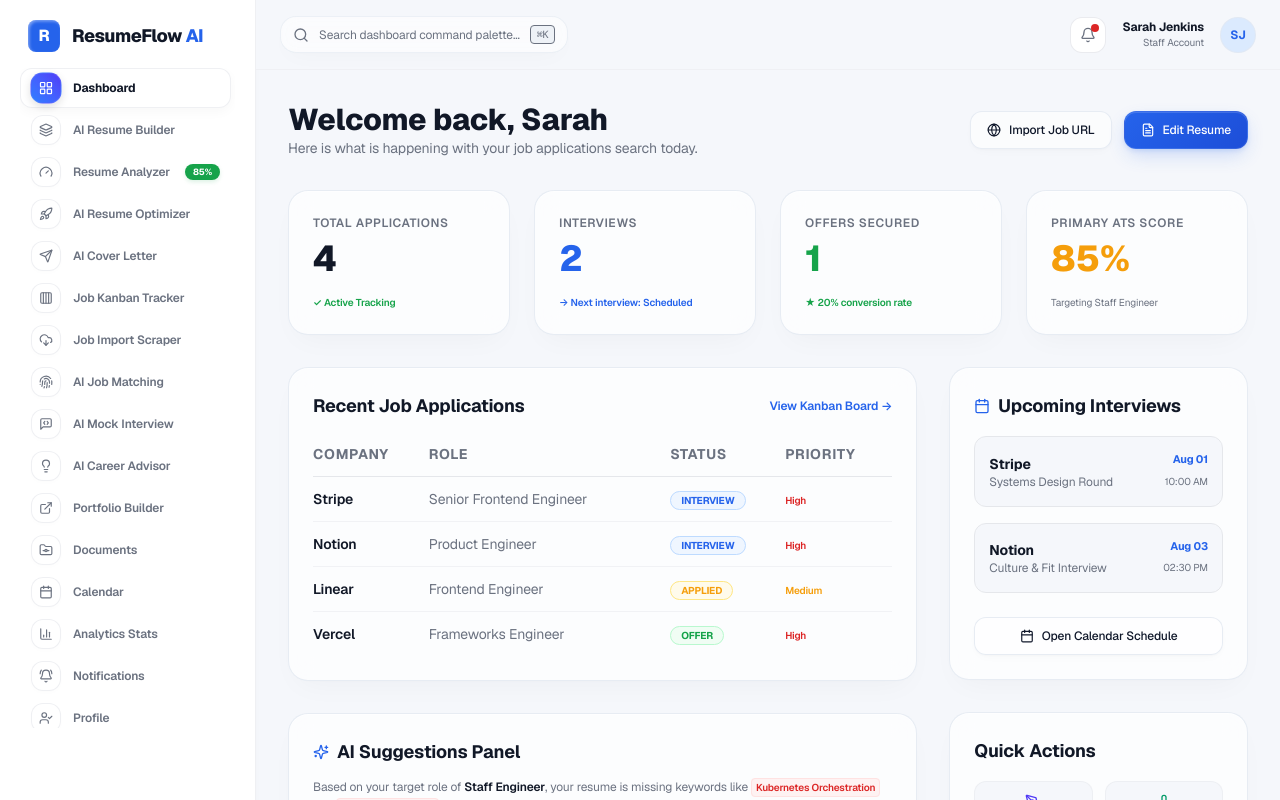
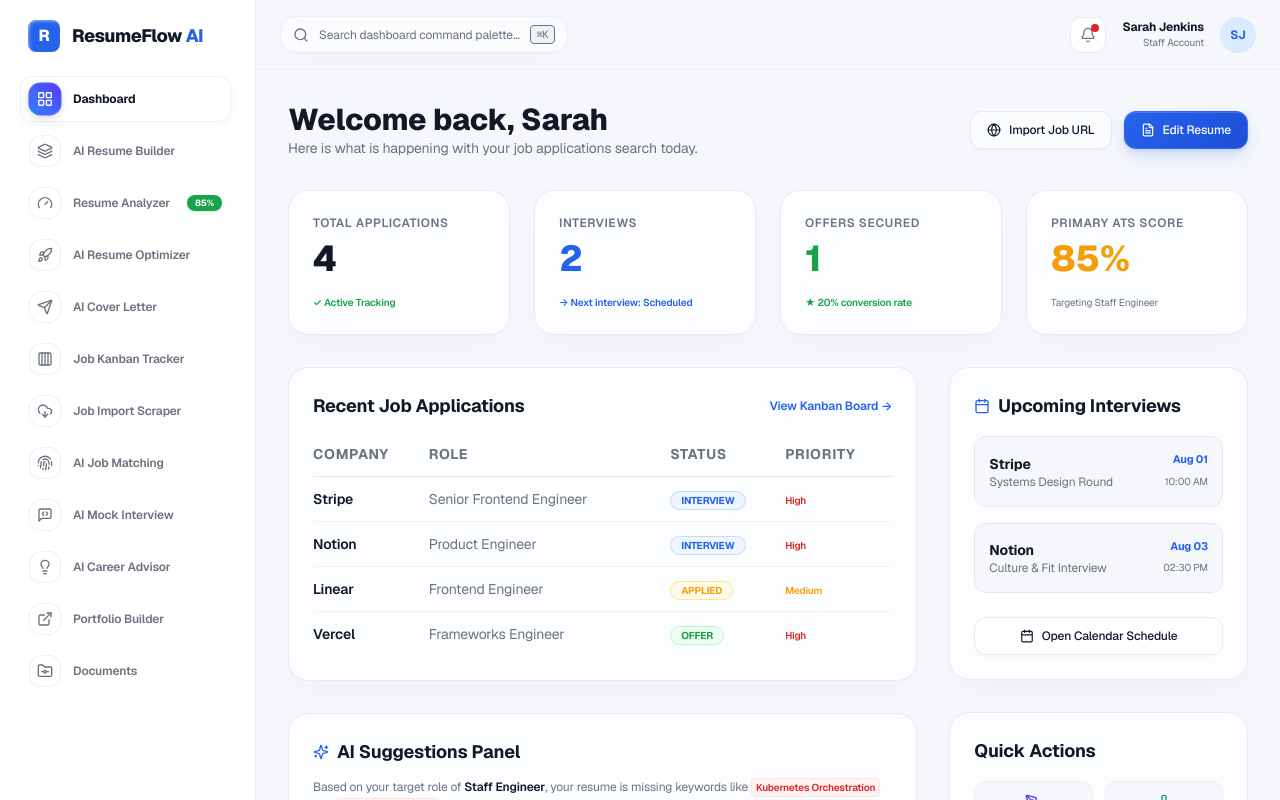
Before and after one commit to UsamaAkbar727/Resume-Builder_AI, a Next.js app: page /dashboard in a window 1280 px wide. Shown: the top 800 px of the page. Built offline with nearby package versions, Linux system fonts and the light colour scheme.

Commit message:
feat: implement dashboard layout with navigation, state management, and persistable user data

```diff
--- a/src/app/dashboard/page.tsx
+++ b/src/app/dashboard/page.tsx
@@ -285,7 +285,7 @@ export default function DashboardWrapper() {
     <div className="min-h-screen bg-[#F5F7FB] flex text-[#111827] font-sans">
       {/* Sidebar navigation */}
       <aside className="hidden lg:flex flex-col w-64 bg-white dark:bg-[#0B0F19] border-r border-[#E5E7EB]/60 dark:border-slate-800/80 shrink-0 p-5 justify-between min-h-screen shadow-[1px_0_5px_rgba(0,0,0,0.015)]">
-        <div className="space-y-4 flex flex-col flex-1">
+        <div className="space-y-6 flex flex-col">
           {/* Logo */}
           <Link href="/" className="flex items-center gap-3 px-2 shrink-0">
             <div className="w-8 h-8 rounded-lg bg-[#2563EB] flex items-center justify-center text-white font-extrabold text-base shadow-[inset_1.5px_1.5px_3px_rgba(255,255,255,0.4)]">
@@ -297,7 +297,7 @@ export default function DashboardWrapper() {
           </Link>
 
           {/* Nav links */}
-          <nav className="space-y-0.5 flex-1 overflow-y-auto pr-1 max-h-[calc(100vh-140px)]">
+          <nav className="space-y-1.5 overflow-y-auto pr-1 max-h-[calc(100vh-175px)]">
             {sidebarItems.map((item) => {
               const IconComponent = LucideIcons[item.icon as keyof typeof LucideIcons] as React.ComponentType<{ className?: string }>;
               const isActive = activeTab === item.id;
@@ -306,19 +306,19 @@ export default function DashboardWrapper() {
                 <button
                   key={item.id}
                   onClick={() => setActiveTab(item.id)}
-                  className={`w-full flex items-center justify-between px-2.5 py-1 rounded-xl text-xs transition-all duration-300 group border cursor-pointer ${
+                  className={`w-full flex items-center justify-between px-2 py-1.5 rounded-xl text-xs transition-all duration-300 group border cursor-pointer ${
                     isActive
                       ? "bg-white dark:bg-slate-800 border-[#E5E7EB]/60 dark:border-slate-700/50 shadow-[0_4px_12px_rgba(0,0,0,0.03)] text-[#111827] dark:text-white"
                       : "bg-transparent border-transparent text-[#6B7280] dark:text-slate-400 hover:text-[#111827] dark:hover:text-white hover:bg-[#EEF2F7]/40 dark:hover:bg-slate-800/40"
                   }`}
                 >
                   <span className="flex items-center gap-3">
-                    <span className={`w-7.5 h-7.5 rounded-xl flex items-center justify-center transition-all duration-300 border ${
+                    <span className={`w-8 h-8 rounded-xl flex items-center justify-center transition-all duration-300 border ${
                       isActive
                         ? `bg-gradient-to-tr ${item.gradient} text-white shadow-[0_3px_8px_rgba(0,0,0,0.12)] border-white/10 scale-105`
                         : `bg-white dark:bg-slate-800 border-[#E5E7EB]/60 dark:border-slate-700/50 text-[#6B7280] dark:text-slate-400 shadow-[0_2px_4px_rgba(0,0,0,0.01)] group-hover:border-transparent group-hover:bg-gradient-to-tr group-hover:${item.gradient} group-hover:text-white group-hover:scale-105 group-hover:shadow-[0_3px_8px_rgba(0,0,0,0.1)]`
                     }`}>
-                      {IconComponent && <IconComponent className="w-3.5 h-3.5" />}
+                      {IconComponent && <IconComponent className="w-4 h-4" />}
                     </span>
                     <span className={isActive ? "font-bold text-[#111827] dark:text-white" : "font-semibold text-[#6B7280] dark:text-slate-400 group-hover:text-[#111827] dark:group-hover:text-white"}>
                       {t(item.id)}
--- a/src/app/globals.css
+++ b/src/app/globals.css
@@ -1,5 +1,7 @@
 @import url('https://fonts.googleapis.com/css2?family=Geist:wght@300;400;500;600;700;800&family=Inter:wght@400;500;600;700;800&display=swap');
 @import "tailwindcss";
+
+@custom-variant dark (&:where(.dark, .dark *));
 
 :root {
   --background: #F8FAFC;
```
